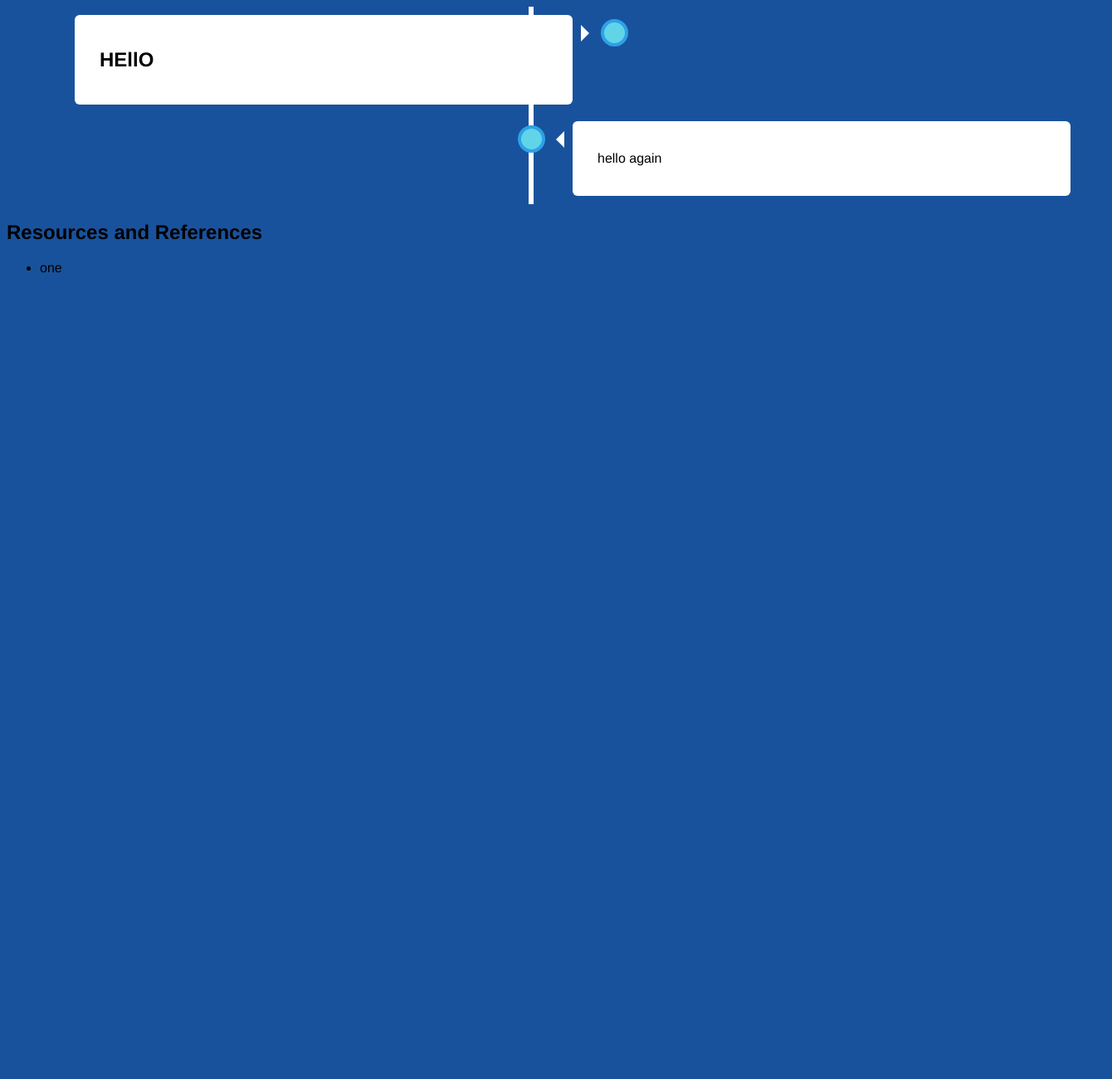
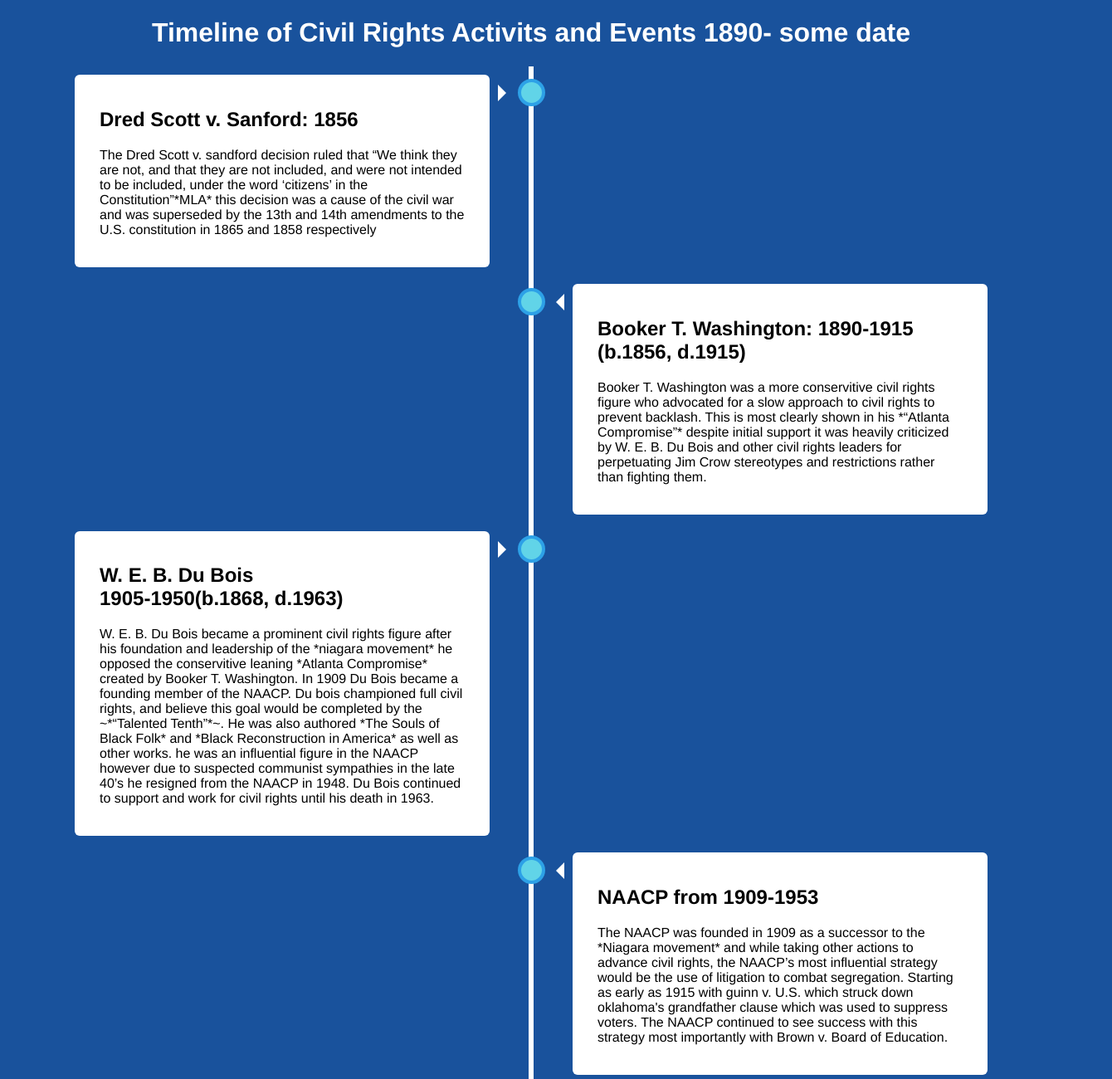
Before and after one commit to portalmaster12/IRP_2, a plain HTML site: page index.html in a window 1280 px wide. Shown: the top 1300 px of the page at 83% size, 1340 px wide, since content can reach past the window. Before the commit the page ends 800 px from the top, so only its background shows below. Drawn offline with Linux system fonts and the light colour scheme.

Commit message:
Refinement of timeline

```diff
--- a/ethanstyle.css
+++ b/ethanstyle.css
@@ -1,3 +1,14 @@
+.inline{
+  color:white;
+  text-align:center;
+
+}
+
+
+
+* {
+  box-sizing: border-box;
+}
 
 /* Set a background color */
 body {
@@ -120,7 +131,7 @@ body {
   }
 
 /* Make sure all circles are at the same spot */
-  .left::after, .right::after {
+  .left::after, .right: :after {
     left: 15px;
   }
 
--- a/index.html
+++ b/index.html
@@ -7,25 +7,85 @@
       <link rel="stylesheet" type="text/css" href="ethanstyle.css">
    </HEAD>
    <BODY>
-
+<h1 class = "inline">Timeline of Civil Rights Activits and Events 1890- some date</h1>
 <div class="timeline">
   <div class="container left">
     <div class="content">
-      <h2> HEllO <h2>
+      <h2> Dred Scott v. Sanford: 1856 </h2>
+      <p>The Dred Scott v. sandford decision ruled that
+“We think they are not, and that they are not included,
+and were not intended to be included, under the word
+‘citizens’ in the Constitution”*MLA* this decision
+was a cause of the civil war and was superseded by
+the 13th and 14th amendments to the U.S. constitution
+in 1865 and 1858 respectively</p>
     </div>
   </div>
 
-
  <div class = "container right">
    <div class="content">
-   <p>hello again</p>
+     <h2>Booker T. Washington: 1890-1915 <br> (b.1856, d.1915)</h2>
+   <p> Booker T. Washington was a more conservitive civil rights
+     figure who advocated for a slow approach to civil rights
+     to prevent backlash. This is most clearly shown in his
+     *“Atlanta Compromise”* despite initial support it was
+     heavily criticized by W. E. B. Du Bois and other civil rights
+     leaders for perpetuating Jim Crow stereotypes and restrictions
+     rather than fighting them.
+</p>
+    </div>
+  </div>
+  <div class="container left">
+    <div class="content">
+      <h2>W. E. B. Du Bois <br> 1905-1950(b.1868, d.1963)</h2>
+      <p>W. E. B. Du Bois became a prominent civil rights figure after his foundation and leadership of the *niagara movement* he opposed
+      the conservitive leaning *Atlanta Compromise* created by Booker T. Washington. In 1909 Du Bois became a founding member of the NAACP.
+      Du bois championed full civil rights, and believe this goal would be completed by the ~*“Talented Tenth”*~. He was also authored
+      *The Souls of Black Folk* and *Black Reconstruction in America* as well as other works. he was an influential figure in the NAACP
+      however due to suspected communist sympathies in the late 40’s he resigned from the NAACP in 1948. Du Bois continued to support and
+      work for civil rights until his death in 1963.</p>
+    </div>
+  </div>
+<div class="container right">
+  <div class="content">
+    <h2> NAACP from 1909-1953 </h2>
+    <p>The NAACP was founded in 1909 as a successor to the *Niagara movement* and while
+    taking other actions to advance civil rights, the NAACP’s most influential strategy
+    would be the use of litigation to combat segregation. Starting as early as 1915 with
+    guinn v. U.S. which struck down oklahoma's grandfather clause  which was used to suppress voters.
+    The NAACP continued to see success with this strategy most importantly with Brown v. Board of Education.</p>
+  </div>
 </div>
+
+<div class="container left">
+  <div class="content">
+    <h2>Brown v. Board of Education: 1953</h2>
+    <p>A landmark case in civil rights was Brown v. Board of Education. In this case the brown family’s daughter was denied
+      the ability to go to the school closest to their home because segregation in schools. They and others sued the
+      Topeka Board of Education on the grounds that the segregation of schools was unconstitutional. This case was a
+      powerful symbolic victory as it in essence overturned the Plessy v Ferguson decided in 1896 which said that
+      segregation was constitutional under the doctrine of “separate but equal”. Despite its success many southern
+      states refused to follow federal law or found legal loopholes to bypass the decision. This was not helped by
+      the vague wording of the decision saying that schools were to be desegregated with “all deliberate speed”.</P>
+  </div>
+</div>
+
+<div class="container right">
+  <div class="content">
+    <h2> Civil rights act of 1964 </h2>
+    <p>The civil rights act of 1964 outlawed discrimination on the base of race, religon, sex or natinol origin. Despite opposition and struggle the
+      bill was eventually passed and was a massive symbolic and legal victory, the laws limited options for pursuing legal recourse against violating
+      \it were amended by further civil acts. This broke the back of jim crows laws though some would persist for years due to litigation methods to
+      eliminate it was only a matter of time before they were ended. The civil rights act of 1964 is still essential today according to *the united
+      states courts in 2013 alone 35,307 civil rights cases were filed in federal courts*</p>
+  </div>
 </div>
 
 </div>
 
-<h2> Resources and References </h2>
+<h2 style="color:white;text-align:center;"> Resources and References </h2>
 <ul class='inline'>
-<li> one</li>
+<li> </li>
+</ul>
 </HTML>
 </BODY>
```
